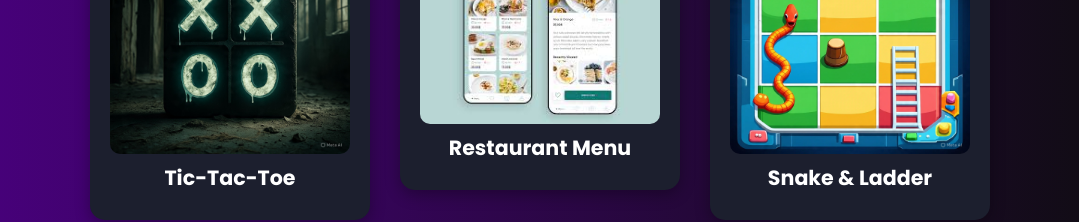
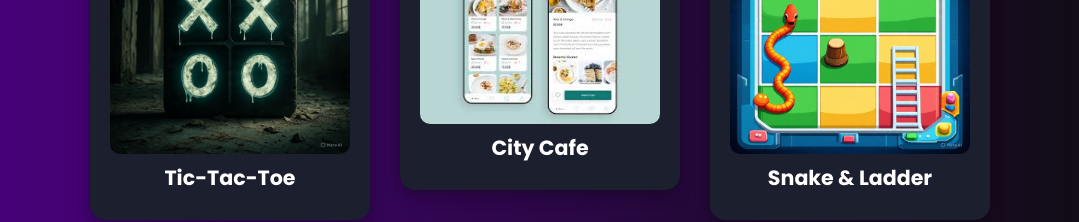
Before and after one commit to Shiva-sainiiii/My-Portfolio, a plain HTML site: page index.html in a window 1280 px wide. Shown: the part 1460-1682 px from the top of the page, without its empty margins (100-1179 px from the left). Drawn offline with nearby package versions, Linux system fonts and the light colour scheme; no server answers.

Commit message:
Update index.html

```diff
--- a/index.html
+++ b/index.html
@@ -82,7 +82,7 @@
     </a>
 <a href="https://restaurant-menu-ai.vercel.app/" target="_blank" class="project-card">
       <img src="restaurant.jpg" alt="Restaurant">
-      <h3>Restaurant Menu</h3>
+      <h3>City Cafe</h3>
   </a>
     <a href="https://shiva-sainiiii.github.io/Snake-Ladder/" target="_blank" class="project-card">
       <img src="snakeladder.jpg" alt="Snake & Ladder">
```
